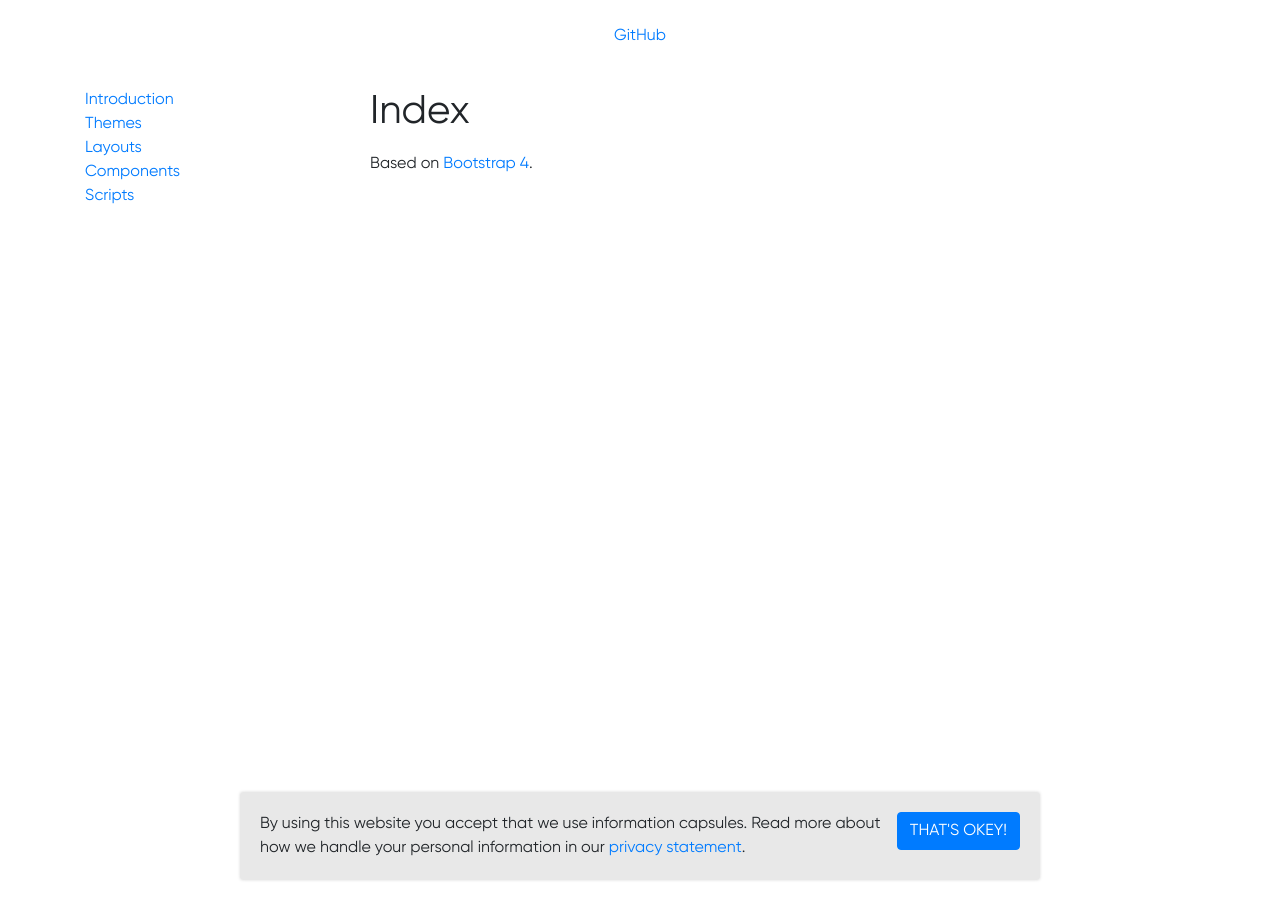
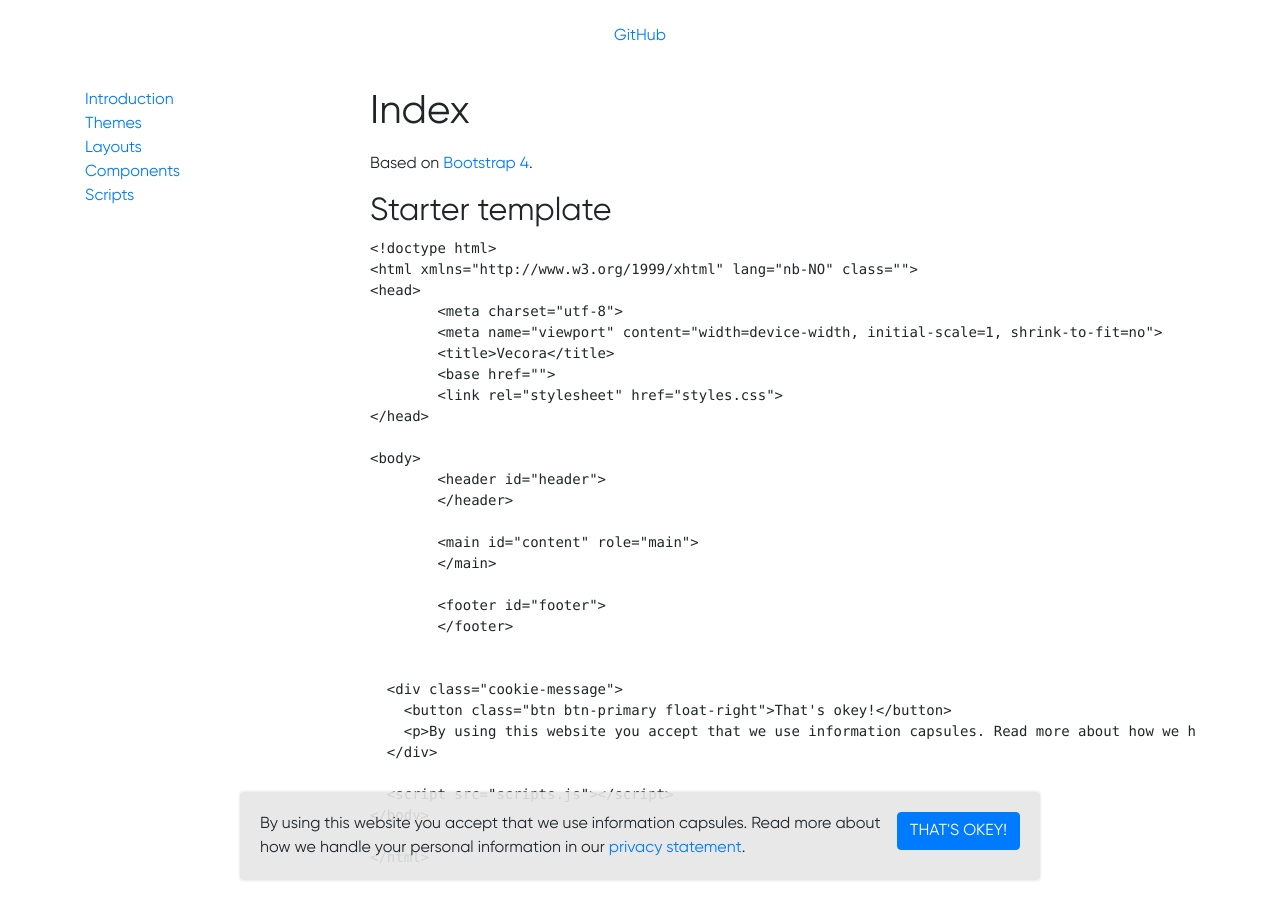
Before and after one commit to vecora/ds-vecora, a Jekyll site: the page built from docs/index.md, in a window 1280 px wide. Built offline with Jekyll 4.4.1, drawn with Linux system fonts in a browser that asks for light colours; some web fonts are replaced.

Commit message:
Added a starter template to docs

````diff
--- a/docs/index.md
+++ b/docs/index.md
@@ -5,3 +5,38 @@ description:
 ---
 
 Based on <a href="https://getbootstrap.com/">Bootstrap 4</a>.
+
+## Starter template
+
+```
+<!doctype html>
+<html xmlns="http://www.w3.org/1999/xhtml" lang="nb-NO" class="">
+<head>
+	<meta charset="utf-8">
+	<meta name="viewport" content="width=device-width, initial-scale=1, shrink-to-fit=no">
+	<title>Vecora</title>
+	<base href="">
+	<link rel="stylesheet" href="styles.css">
+</head>
+
+<body>
+	<header id="header">
+	</header>
+
+	<main id="content" role="main">
+	</main>
+
+	<footer id="footer">
+	</footer>
+
+
+  <div class="cookie-message">
+    <button class="btn btn-primary float-right">That's okey!</button>
+    <p>By using this website you accept that we use information capsules. Read more about how we handle your personal information in our <a href="#">privacy statement</a>.</p>
+  </div>
+
+  <script src="scripts.js"></script>
+</body>
+
+</html>
+```
````
